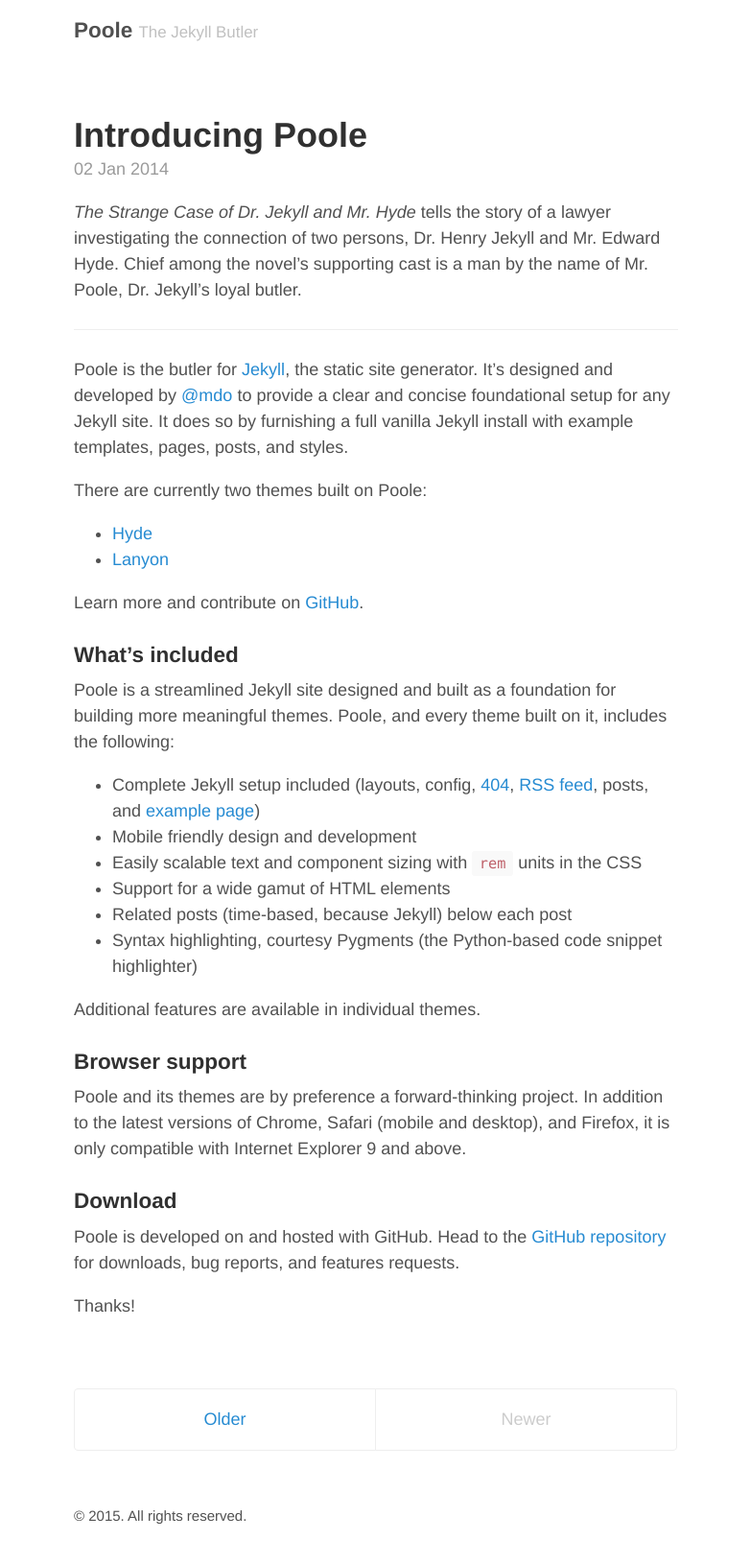
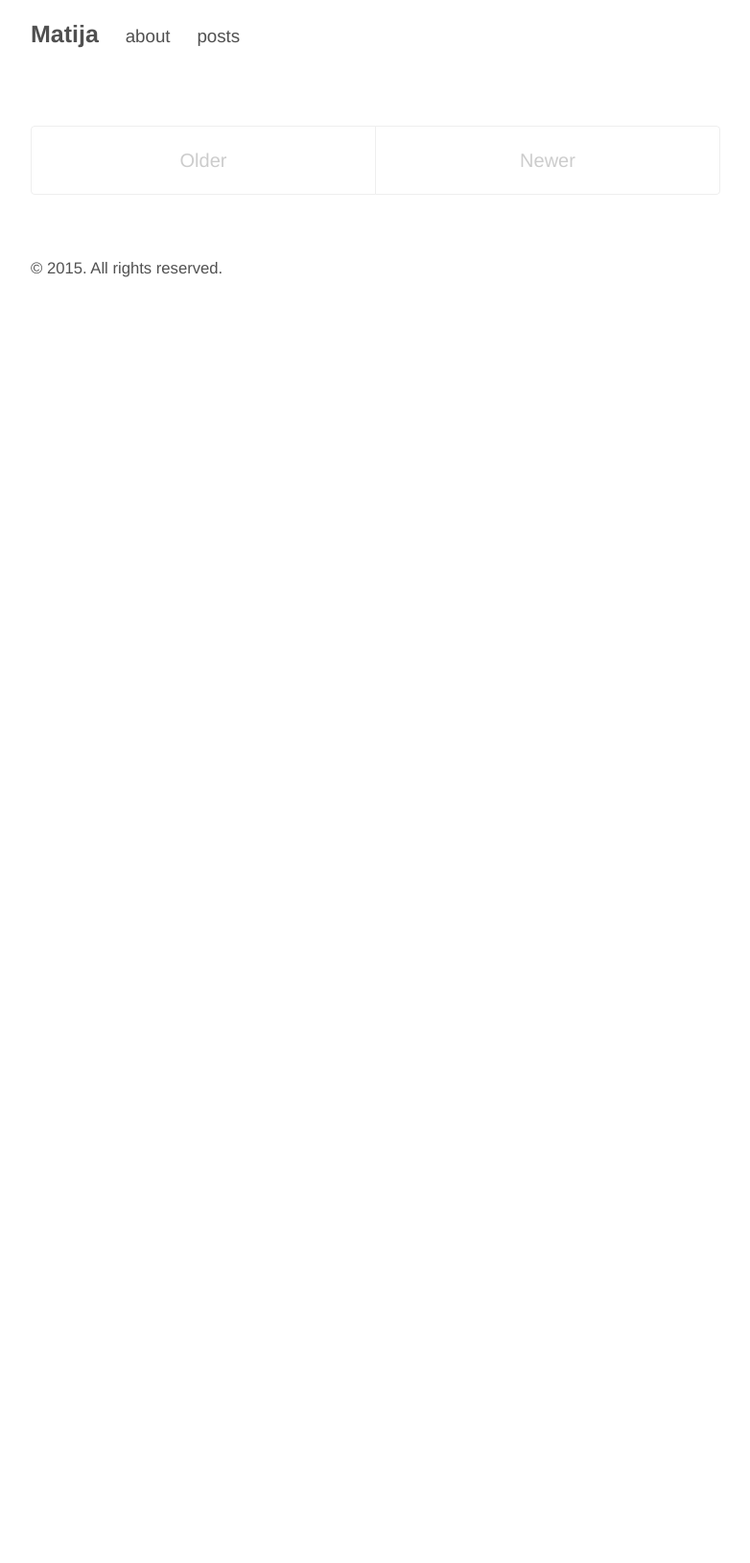
Before and after one commit to matijaSos/matijasos.github.io, a Jekyll site: the page built from index.html, in a window 1280 px wide. Shown: the whole page at 96% size, without its empty margins (248-1030 px from the left). Built offline with Jekyll 4.4.1, drawn with Linux system fonts in a browser that asks for light colours; the list of posts is cut into pages by our own code; after the commit the page ends 900 px from its top, so only the background shows below that.

Commit message:
adjusted style, added CNAME and created first draft.

```diff
--- /dev/null
+++ b/CNAME
@@ -0,0 +1 @@
+matija.me
--- a/_config.yml
+++ b/_config.yml
@@ -5,9 +5,9 @@
 relative_permalinks: true
 
 # Setup
-title:               Poole
-tagline:             The Jekyll Butler
-url:                 http://getpoole.com
+title:               Matija
+tagline:             blog about things
+url:                 http://matijasos.github.io
 paginate:            1
 baseurl:             ""
 
@@ -20,11 +20,11 @@
 
 # About/contact
 author:
-  name:              Mark Otto
-  url:               https://twitter.com/mdo
-  email:             markdotto@gmail.com
+  name:              Matija Sosic
+  url:               https://twitter.com/MatijaSosic
+  email:             matija.sosic@gmail.com
 
 # Custom vars
-version:             2.0.0
-github:
-  repo:              https://github.com/poole/poole
+navbar_items:
+    about: '/about'
+    posts: '/posts'
--- a/_layouts/default.html
+++ b/_layouts/default.html
@@ -9,7 +9,15 @@
       <header class="masthead">
         <h3 class="masthead-title">
           <a href="{{ site.baseurl }}/" title="Home">{{ site.title }}</a>
+
+          <!--
           <small>{{ site.tagline }}</small>
+          -->
+
+          {% for item in site.navbar_items %}
+              &nbsp;&nbsp;&nbsp;<small><a href="{{ item[1]  }}">{{ item[0] }}</a></small>
+          {% endfor %}
+
         </h3>
       </header>
 
--- a/_posts/2014-01-02-introducing-poole.md
+++ /dev/null
@@ -1,40 +0,0 @@
----
-layout: post
-title: Introducing Poole
----
-
-*The Strange Case of Dr. Jekyll and Mr. Hyde* tells the story of a lawyer investigating the connection of two persons, Dr. Henry Jekyll and Mr. Edward Hyde. Chief among the novel's supporting cast is a man by the name of Mr. Poole, Dr. Jekyll's loyal butler.
-
------
-
-Poole is the butler for [Jekyll](http://jekyllrb.com), the static site generator. It's designed and developed by [@mdo](https://twitter.com/mdo) to provide a clear and concise foundational setup for any Jekyll site. It does so by furnishing a full vanilla Jekyll install with example templates, pages, posts, and styles.
-
-There are currently two themes built on Poole:
-
-* [Hyde](http://hyde.getpoole.com)
-* [Lanyon](http://lanyon.getpoole.com)
-
-Learn more and contribute on [GitHub](https://github.com/poole).
-
-### What's included
-
-Poole is a streamlined Jekyll site designed and built as a foundation for building more meaningful themes. Poole, and every theme built on it, includes the following:
-
-* Complete Jekyll setup included (layouts, config, [404]({{ site.baseurl }}/404.html), [RSS feed]({{ site.baseurl }}/atom.xml), posts, and [example page]({{ site.baseurl }}/about))
-* Mobile friendly design and development
-* Easily scalable text and component sizing with `rem` units in the CSS
-* Support for a wide gamut of HTML elements
-* Related posts (time-based, because Jekyll) below each post
-* Syntax highlighting, courtesy Pygments (the Python-based code snippet highlighter)
-
-Additional features are available in individual themes.
-
-### Browser support
-
-Poole and its themes are by preference a forward-thinking project. In addition to the latest versions of Chrome, Safari (mobile and desktop), and Firefox, it is only compatible with Internet Explorer 9 and above.
-
-### Download
-
-Poole is developed on and hosted with GitHub. Head to the <a href="https://github.com/poole/poole">GitHub repository</a> for downloads, bug reports, and features requests.
-
-Thanks!
--- a/_sass/_base.scss
+++ b/_sass/_base.scss
@@ -20,7 +20,7 @@
   line-height: 1.5;
 
   @media (min-width: 38em) {
-    font-size: 18px;
+    font-size: 20px;
   }
 }
 
--- a/_sass/_layout.scss
+++ b/_sass/_layout.scss
@@ -4,8 +4,8 @@
 
 .container {
   max-width: 38rem;
-  padding-left:  1.5rem;
-  padding-right: 1.5rem;
+  padding-left:  1rem;
+  padding-right: 1rem;
   margin-left:  auto;
   margin-right: auto;
 }
--- a/about.md
+++ b/about.md
@@ -3,28 +3,8 @@
 title: About
 ---
 
+I love positive people and energy. I'm also a CS major, but I think the former is more important.
+
 <p class="message">
-  Hey there! This page is included as an example. Feel free to customize it for your own use upon downloading. Carry on!
+  This is box I can use for tips.
 </p>
-
-In the novel, *The Strange Case of Dr. Jekyll and Mr. Hyde*, Mr. Poole is Dr. Jekyll's virtuous and loyal butler. Similarly, Poole is an upstanding and effective butler that helps you build Jekyll themes. It's made by [@mdo](https://twitter.com/mdo).
-
-There are currently two themes built on Poole:
-
-* [Hyde](http://hyde.getpoole.com)
-* [Lanyon](http://lanyon.getpoole.com)
-
-Learn more and contribute on [GitHub](https://github.com/poole).
-
-## Setup
-
-Some fun facts about the setup of this project include:
-
-* Built for [Jekyll](http://jekyllrb.com)
-* Developed on GitHub and hosted for free on [GitHub Pages](https://pages.github.com)
-* Coded with [Sublime Text 2](http://sublimetext.com), an amazing code editor
-* Designed and developed while listening to music like [Blood Bros Trilogy](https://soundcloud.com/maddecent/sets/blood-bros-series)
-
-Have questions or suggestions? Feel free to [open an issue on GitHub](https://github.com/poole/poole/issues/new) or [ask me on Twitter](https://twitter.com/mdo).
-
-Thanks for reading!
```
Also changed, not shown: _drafts/creating-blog-with-jekyll.md (added, +10 -0 lines), _posts/2013-12-31-whats-jekyll.md (deleted, +0 -10 lines), _posts/2014-01-01-example-content.md (deleted, +0 -169 lines).
